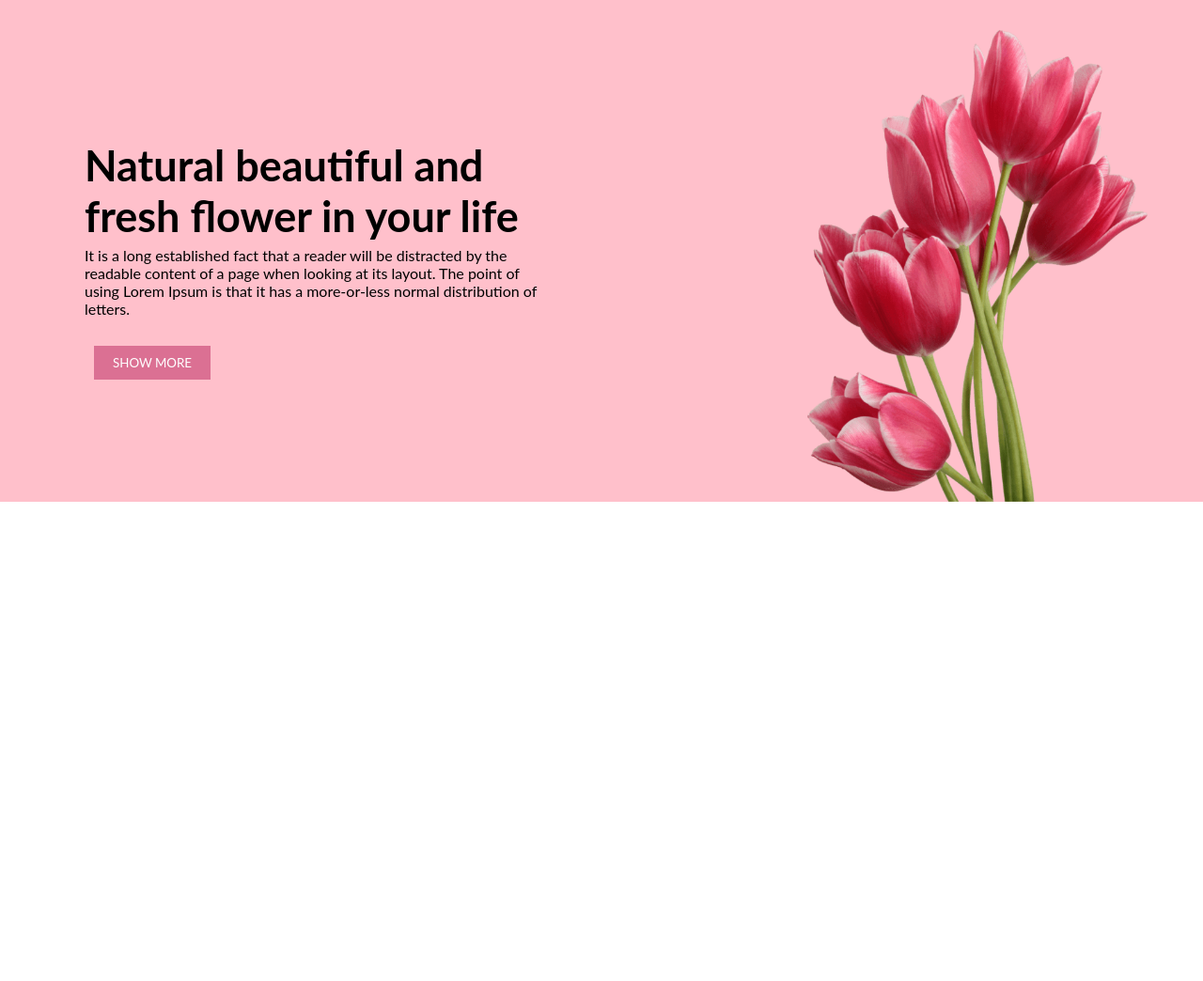
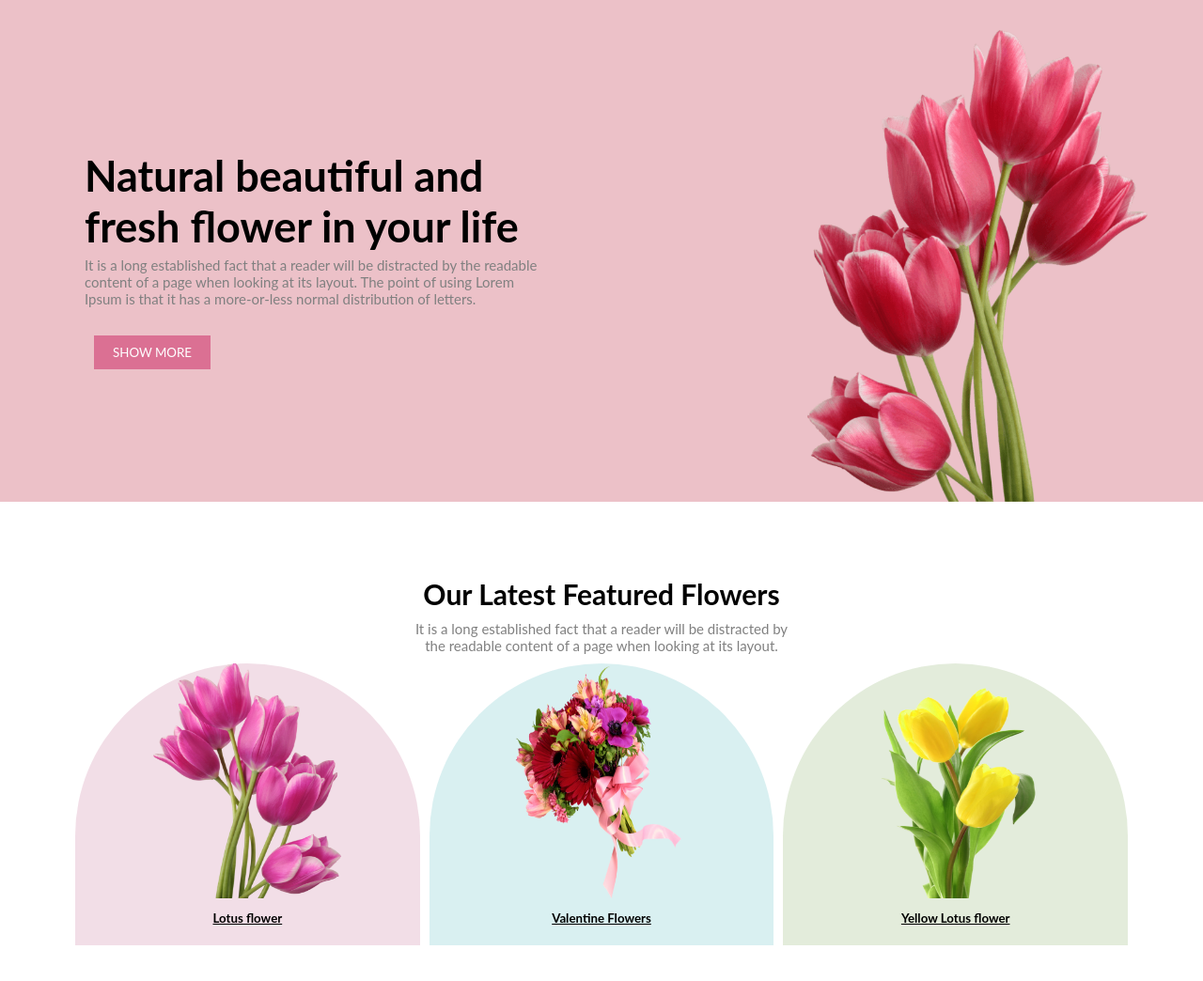
Before and after one commit to Syed-Musa/create-flower-website, a plain HTML site: page index.html in a window 1280 px wide. Shown: the whole page at 94% size. Before the commit the page ends 800 px from the top, so only its background shows below. Drawn offline with Linux system fonts and the light colour scheme.

Commit message:
banner section added

```diff
--- a/index.html
+++ b/index.html
@@ -16,5 +16,42 @@
         </div>
         <img class="flower-img" src="Flower Asset/pngwing 10.png" alt="">
     </section>
+    <!--home section End-->
+
+    <main>
+        <!--banner section Start-->
+        <section class="banner-container-section">
+            <div class="banner-text">
+                <h3 class="text-titles">Our Latest Featured Flowers</h3>
+                <p class="section-desc description-text">It is a long established fact that a reader will be distracted by the readable content of a page when looking at its layout.</p>
+            </div>
+
+            <div class="banner-box-images">
+                <div class="banner-images banners">
+                    <img src="Flower Asset/pngwing 6.png" alt="">
+                    <div class="letest-title">
+                        <h5>Lotus flower</h5>
+                    </div>
+                </div>
+
+                <div class="banner-images banners-1">
+                    <img src="Flower Asset/pngwing 5.png" alt="">
+                    <div class="letest-title">
+                        <h5>Valentine Flowers</h5>
+                    </div>
+                </div>
+
+                <div class="banner-images banners-2">
+                    <img src="Flower Asset/pngwing 7.png" alt="">
+                    <div class="letest-title">
+                        <h5>Yellow Lotus flower</h5>
+                    </div>
+                </div>
+            </div>
+        </section>
+        <!--banner section End-->
+
+
+    </main>
 </body>
 </html>
--- a/styles/flower.css
+++ b/styles/flower.css
@@ -20,12 +20,13 @@
     border: 1px solid;
 }
 
+/*home section Start*/
 .home {
     padding: 30px 40px 0 90px;
     display: flex;
     justify-content: space-between;
     align-items: center;
-    background-color: pink;
+    background-color: rgb(236, 193, 200);
 }
 
 .section-title {
@@ -43,7 +44,65 @@
 }
 
 .section-desc {
-    font-size: 16px;
+    font-size: 15px;
     margin-top: 5px;
     margin-bottom: 20px;
+    color: gray;
 }
+/*home section End*/
+
+.text-titles {
+    font-size: 30px;
+}
+
+/*main section Start*/
+.banner-container-section {
+    height: 100vh;
+    padding: 80px;
+}
+
+.banner-text {
+    text-align: center;
+}
+
+.description-text {
+    width: 400px;
+    margin: auto;
+    padding: 10px;
+}
+
+.banner-box-images {
+    display: flex;
+    justify-content: space-around;
+    gap: 10px;
+}
+
+.banner-images {
+    width: 400px;
+    height: 300px;
+    text-align: center;
+    border-radius: 300px 300px 0px 0px;
+}
+
+.banners {
+    background: rgba(167, 33, 98, 0.15);
+}
+
+.banners-1 {
+    background: rgba(5, 151, 160, 0.15);
+}
+
+.banners-2 {
+    background: rgba(71, 125, 17, 0.15);
+}
+
+.banner-images img {
+    align-items: center;
+    width: 200px;
+    height: 250px;
+}
+
+.letest-title {
+    margin: 10px;
+    text-decoration: underline;
+}
```
